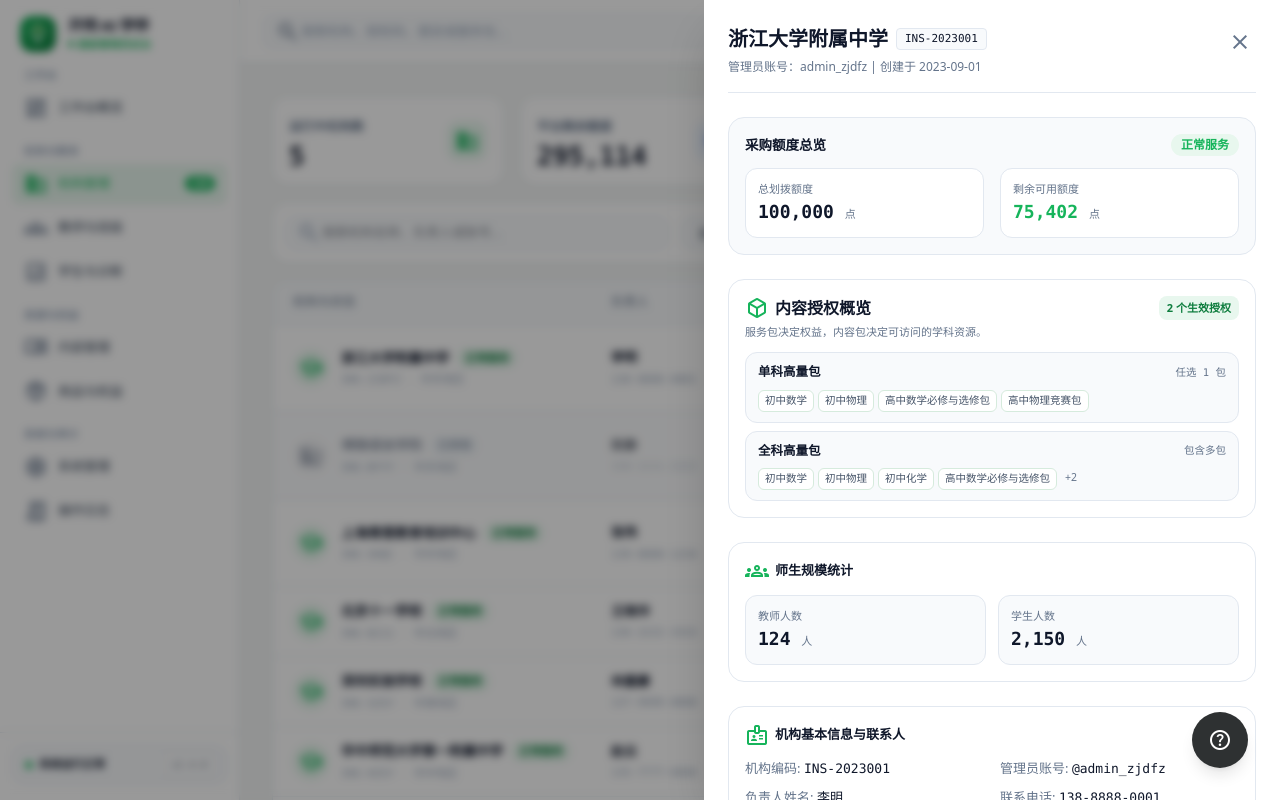
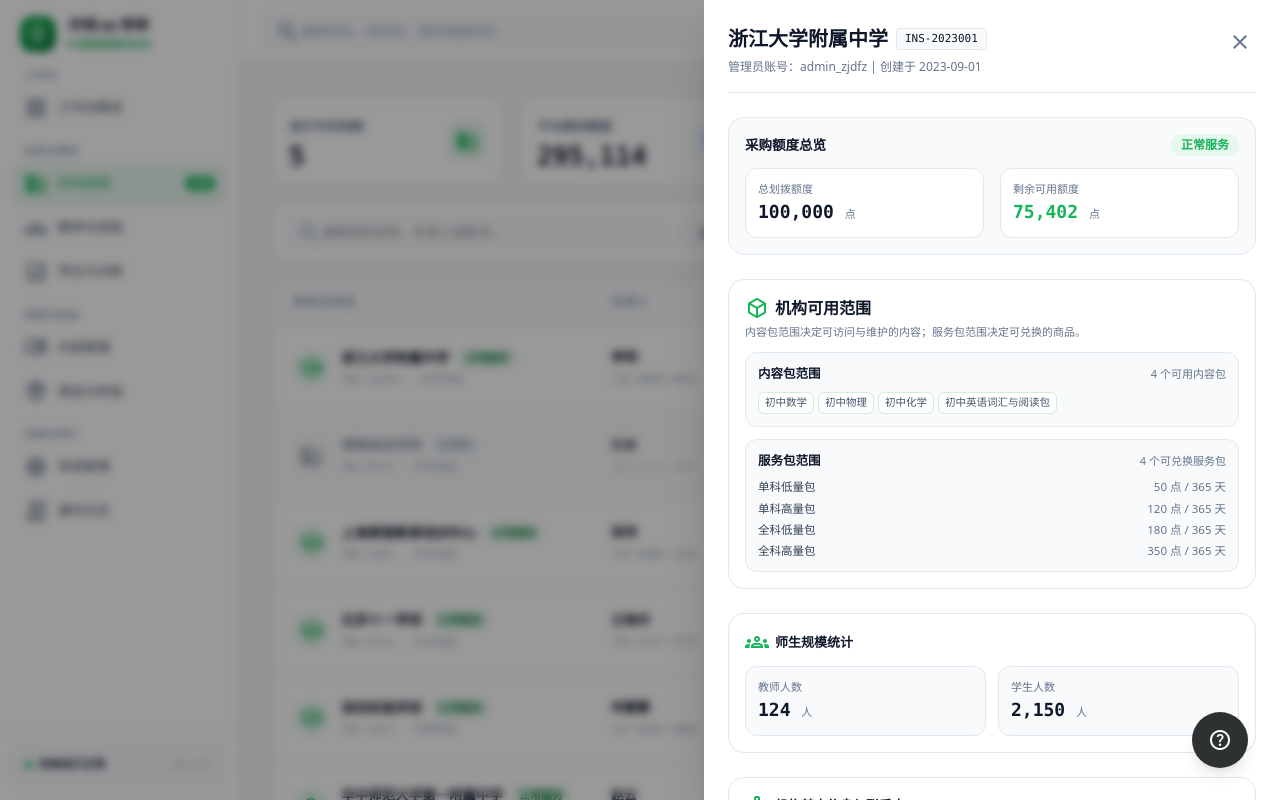
Before and after one commit to kessingye-gif/-2.0, a React (Vite) app: page / in a window 1280 px wide. Both pictures are taken after a click on the element "浙江大学附属中学". Built offline with nearby package versions, Linux system fonts and the light colour scheme; grey boxes are pictures that could not be loaded.

Commit message:
fix: separate institution content and service scopes

```diff
--- a/src/App.tsx
+++ b/src/App.tsx
@@ -300,7 +300,6 @@ export default function App() {
             <InstitutionView
               institutions={institutions}
               servicePackages={packages}
-              authCodes={authCodes}
               onAddInstitution={handleAddInstitution}
               onUpdateInstitution={handleUpdateInstitution}
               onAdjustQuota={handleAdjustQuota}
--- a/src/components/views/InstitutionView.tsx
+++ b/src/components/views/InstitutionView.tsx
@@ -1,10 +1,9 @@
 import React, { useState, useMemo } from 'react';
-import { AuthCode, Institution, RegionType, ServicePackage } from '../../types';
+import { Institution, RegionType, ServicePackage } from '../../types';
 
 interface InstitutionViewProps {
   institutions: Institution[];
   servicePackages: ServicePackage[];
-  authCodes: AuthCode[];
   onAddInstitution: (inst: Omit<Institution, 'id' | 'createdAt' | 'updatedAt'>) => void;
   onUpdateInstitution: (id: string, updates: Partial<Institution>) => void;
   onAdjustQuota: (id: string, amount: number, isIncrease: boolean, reason: string) => void;
@@ -14,7 +13,6 @@ interface InstitutionViewProps {
 export const InstitutionView: React.FC<InstitutionViewProps> = ({
   institutions,
   servicePackages,
-  authCodes,
   onAddInstitution,
   onUpdateInstitution,
   onAdjustQuota,
@@ -56,14 +54,13 @@ export const InstitutionView: React.FC<InstitutionViewProps> = ({
   const [quotaAdjustAmount, setQuotaAdjustAmount] = useState<number>(10000);
   const [quotaAdjustReason, setQuotaAdjustReason] = useState<string>('超级管理员例行采购额度划拨');
 
-  const getAuthorizationSummary = (institutionId: string) => {
-    const institutionCodes = authCodes.filter((code) => code.institutionId === institutionId);
-    const packageIds = [...new Set(institutionCodes.map((code) => code.packageId))];
-    const authorizedPackages = servicePackages.filter((pkg) => packageIds.includes(pkg.id));
-    const contentPackageNames = [...new Set(authorizedPackages.flatMap((pkg) => pkg.includedContentPackages || []))];
-    const activeCodeCount = institutionCodes.filter((code) => code.status === 'used' || code.status === 'pending').length;
+  const getScopeSummary = (institution: Institution) => {
+    const contentPackageNames = institution.availableContentPackages || [];
+    const servicePackagesInScope = servicePackages.filter((pkg) =>
+      (institution.availableServicePackageIds || []).includes(pkg.id)
+    );
 
-    return { authorizedPackages, contentPackageNames, activeCodeCount, totalCodeCount: institutionCodes.length };
+    return { contentPackageNames, servicePackagesInScope };
   };
 
   // Filtered institutions
@@ -429,7 +426,7 @@ export const InstitutionView: React.FC<InstitutionViewProps> = ({
                   const isInactive = inst.status === 'inactive';
                   const remainingPct = inst.totalQuota > 0 ? Math.round((inst.remainingQuota / inst.totalQuota) * 100) : 0;
                   const isWarning = !isInactive && remainingPct <= 15;
-                  const authorization = getAuthorizationSummary(inst.id);
+                  const scope = getScopeSummary(inst);
 
                   return (
                     <tr
@@ -531,15 +528,15 @@ export const InstitutionView: React.FC<InstitutionViewProps> = ({
                       </td>
 
                       <td className={`px-5 py-3.5 ${isInactive ? 'opacity-60' : ''}`}>
-                        {authorization.totalCodeCount === 0 ? (
-                          <div className="text-[12px] text-[#94A3B8]">尚未发放服务包</div>
+                        {scope.contentPackageNames.length === 0 && scope.servicePackagesInScope.length === 0 ? (
+                          <div className="text-[12px] text-[#94A3B8]">尚未配置可用范围</div>
                         ) : (
                           <div className="space-y-1.5">
                             <div className="flex items-center gap-1.5 text-[12px] font-semibold text-[#334155]">
                               <span className="material-symbols-outlined text-[16px] text-[#16B45B]">inventory_2</span>
-                              {authorization.authorizedPackages.length} 个服务包 · {authorization.contentPackageNames.length} 个内容包
+                              {scope.contentPackageNames.length} 个内容包 · {scope.servicePackagesInScope.length} 个服务包
                             </div>
-                            <p className="text-[11px] text-[#64748B]">{authorization.activeCodeCount}/{authorization.totalCodeCount} 个授权码生效中</p>
+                            <p className="text-[11px] text-[#64748B]">内容与服务包范围独立配置</p>
                           </div>
                         )}
                       </td>
@@ -909,41 +906,50 @@ export const InstitutionView: React.FC<InstitutionViewProps> = ({
                     <div>
                       <h4 className="font-bold text-[#0F172A] flex items-center gap-1.5">
                         <span className="material-symbols-outlined text-[18px] text-[#16B45B]">deployed_code</span>
-                        内容授权概览
+                        机构可用范围
                       </h4>
-                      <p className="mt-1 text-[11px] text-[#64748B]">服务包决定权益，内容包决定可访问的学科资源。</p>
+                      <p className="mt-1 text-[11px] text-[#64748B]">内容包范围决定可访问与维护的内容；服务包范围决定可兑换的商品。</p>
                     </div>
-                    <span className="shrink-0 px-2 py-1 rounded-lg bg-[#E8F7EE] text-[#0E7D3E] text-[11px] font-bold">
-                      {getAuthorizationSummary(selectedInstitution.id).activeCodeCount} 个生效授权
-                    </span>
                   </div>
 
-                  {getAuthorizationSummary(selectedInstitution.id).authorizedPackages.length === 0 ? (
-                    <div className="rounded-xl border border-dashed border-[#CBD5E1] bg-[#F8FAFC] px-3 py-4 text-center text-[12px] text-[#64748B]">
-                      当前机构尚未通过授权码发放服务包
+                  <div className="grid grid-cols-1 gap-3">
+                    <div className="rounded-xl bg-[#F8FAFC] border border-[#E2E8F0] p-3">
+                      <div className="flex items-center justify-between gap-3">
+                        <span className="text-[12.5px] font-bold text-[#0F172A]">内容包范围</span>
+                        <span className="text-[11px] text-[#64748B]">{getScopeSummary(selectedInstitution).contentPackageNames.length} 个可用内容包</span>
                       </div>
+                      {getScopeSummary(selectedInstitution).contentPackageNames.length === 0 ? (
+                        <p className="mt-2 text-[11.5px] text-[#94A3B8]">尚未配置内容包范围</p>
                       ) : (
-                    <div className="space-y-2">
-                      {getAuthorizationSummary(selectedInstitution.id).authorizedPackages.map((pkg) => (
-                        <div key={pkg.id} className="rounded-xl bg-[#F8FAFC] border border-[#E2E8F0] px-3 py-2.5">
-                          <div className="flex items-center justify-between gap-3">
-                            <span className="text-[12.5px] font-bold text-[#0F172A]">{pkg.name}</span>
-                            <span className="text-[10.5px] text-[#64748B] font-mono">{pkg.contentPackageMode === 'single' ? '任选 1 包' : '包含多包'}</span>
-                          </div>
                         <div className="mt-2 flex flex-wrap gap-1">
-                            {(pkg.includedContentPackages || []).slice(0, 4).map((contentPackage) => (
+                          {getScopeSummary(selectedInstitution).contentPackageNames.map((contentPackage) => (
                             <span key={contentPackage} className="rounded-md border border-[#D6EBDD] bg-white px-1.5 py-0.5 text-[10.5px] text-[#475569]">
                               {contentPackage.replace(/人教版|全套|核心|精选|内容包/g, '')}
                             </span>
                           ))}
-                            {(pkg.includedContentPackages || []).length > 4 && (
-                              <span className="px-1 py-0.5 text-[10.5px] text-[#64748B]">+{(pkg.includedContentPackages || []).length - 4}</span>
+                        </div>
                       )}
                     </div>
+
+                    <div className="rounded-xl bg-[#F8FAFC] border border-[#E2E8F0] p-3">
+                      <div className="flex items-center justify-between gap-3">
+                        <span className="text-[12.5px] font-bold text-[#0F172A]">服务包范围</span>
+                        <span className="text-[11px] text-[#64748B]">{getScopeSummary(selectedInstitution).servicePackagesInScope.length} 个可兑换服务包</span>
+                      </div>
+                      {getScopeSummary(selectedInstitution).servicePackagesInScope.length === 0 ? (
+                        <p className="mt-2 text-[11.5px] text-[#94A3B8]">尚未配置服务包范围</p>
+                      ) : (
+                        <div className="mt-2 space-y-1">
+                          {getScopeSummary(selectedInstitution).servicePackagesInScope.map((pkg) => (
+                            <div key={pkg.id} className="flex items-center justify-between gap-3 text-[11.5px]">
+                              <span className="font-medium text-[#334155]">{pkg.name}</span>
+                              <span className="text-[#64748B]">{pkg.quotaCost} 点 / {pkg.durationDays || '长期'}{pkg.durationDays ? ' 天' : ''}</span>
                             </div>
                           ))}
                         </div>
                       )}
+                    </div>
+                  </div>
                 </div>
 
                 {/* Scale info */}
--- a/src/mockData.ts
+++ b/src/mockData.ts
@@ -35,6 +35,8 @@ export const initialInstitutions: Institution[] = [
     adminPassword: '123456',
     totalQuota: 100000,
     remainingQuota: 75402,
+    availableContentPackages: ['人教版初中数学全套内容包', '人教版初中物理精选内容包', '人教版初中化学核心内容包', '初中英语词汇与阅读包'],
+    availableServicePackageIds: ['PKG-001', 'PKG-002', 'PKG-003', 'PKG-004'],
     teacherCount: 124,
     studentCount: 2150,
     status: 'active',
@@ -54,6 +56,8 @@ export const initialInstitutions: Institution[] = [
     adminPassword: '123456',
     totalQuota: 20000,
     remainingQuota: 0,
+    availableContentPackages: ['初中英语词汇与阅读包'],
+    availableServicePackageIds: ['PKG-001'],
     isFrozen: true,
     teacherCount: 0,
     studentCount: 0,
@@ -74,6 +78,8 @@ export const initialInstitutions: Institution[] = [
     adminPassword: '123456',
     totalQuota: 50000,
     remainingQuota: 6012, // 12% 额度告急
+    availableContentPackages: ['人教版初中数学全套内容包', '人教版初中物理精选内容包', '人教版初中化学核心内容包'],
+    availableServicePackageIds: ['PKG-001', 'PKG-002', 'PKG-003'],
     teacherCount: 45,
     studentCount: 890,
     status: 'active',
@@ -93,6 +99,8 @@ export const initialInstitutions: Institution[] = [
     adminPassword: '123456',
     totalQuota: 150000,
     remainingQuota: 112000,
+    availableContentPackages: ['人教版初中数学全套内容包', '人教版初中物理精选内容包', '人教版高中数学必修与选修包', '人教版高中物理竞赛包'],
+    availableServicePackageIds: ['PKG-001', 'PKG-002', 'PKG-004'],
     teacherCount: 180,
     studentCount: 3400,
     status: 'active',
@@ -112,6 +120,8 @@ export const initialInstitutions: Institution[] = [
     adminPassword: '123456',
     totalQuota: 120000,
     remainingQuota: 98500,
+    availableContentPackages: ['人教版初中数学全套内容包', '人教版初中物理精选内容包', '人教版初中化学核心内容包', '人教版初中生物精选内容包', '初中英语词汇与阅读包'],
+    availableServicePackageIds: ['PKG-001', 'PKG-003'],
     teacherCount: 140,
     studentCount: 2800,
     status: 'active',
@@ -131,6 +141,8 @@ export const initialInstitutions: Institution[] = [
     adminPassword: '123456',
     totalQuota: 80000,
     remainingQuota: 3200, // 4% 告急
+    availableContentPackages: ['人教版初中数学全套内容包', '人教版高中数学必修与选修包'],
+    availableServicePackageIds: ['PKG-002'],
     teacherCount: 95,
     studentCount: 1950,
     status: 'active',
--- a/src/types/index.ts
+++ b/src/types/index.ts
@@ -27,6 +27,8 @@ export interface Institution {
   adminPassword?: string;
   totalQuota: number; // 100000
   remainingQuota: number; // 75402
+  availableContentPackages?: string[]; // 平台配置的机构可用/可维护内容包范围
+  availableServicePackageIds?: string[]; // 平台配置的机构可兑换服务包范围
   isFrozen?: boolean;
   teacherCount: number; // 124
   studentCount: number; // 2150
```
Lines whose indentation alone changed are shown as unchanged.
